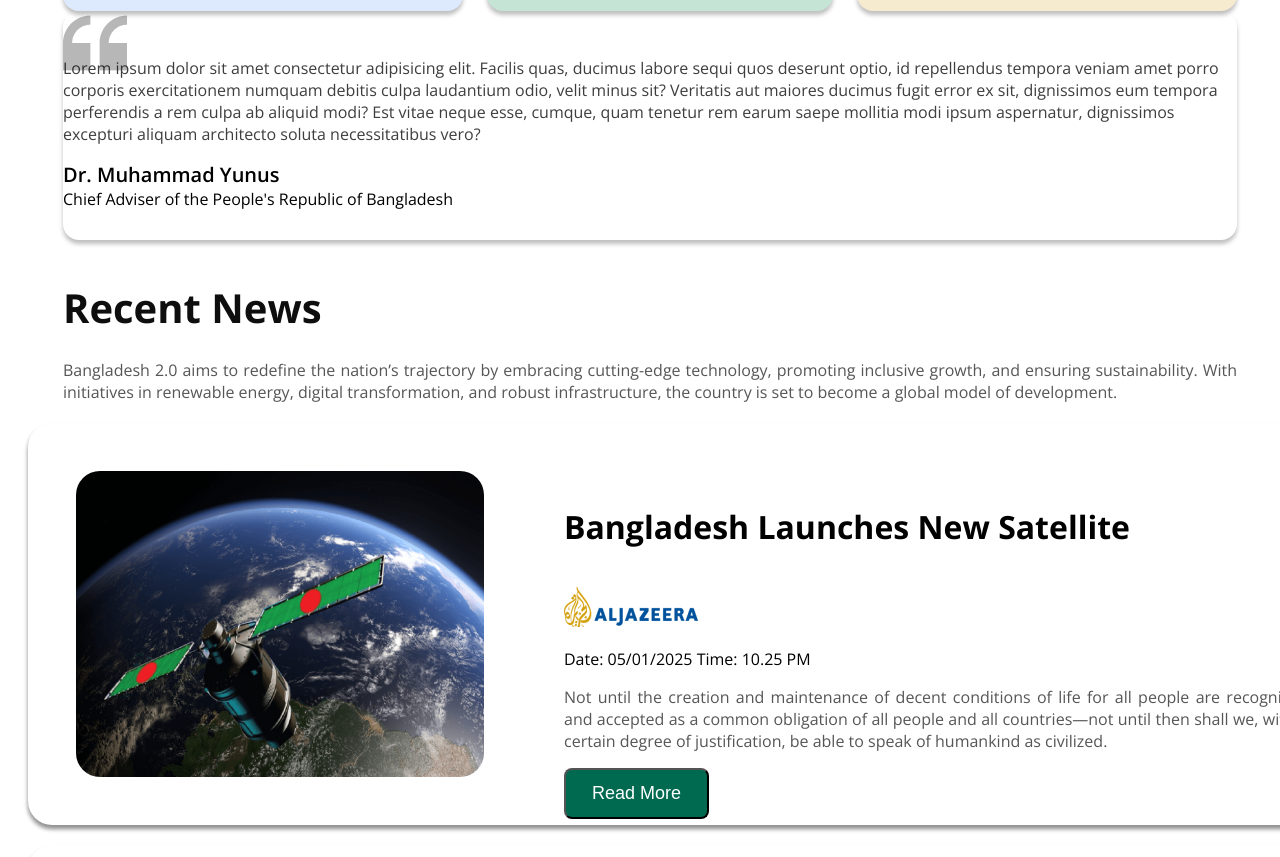
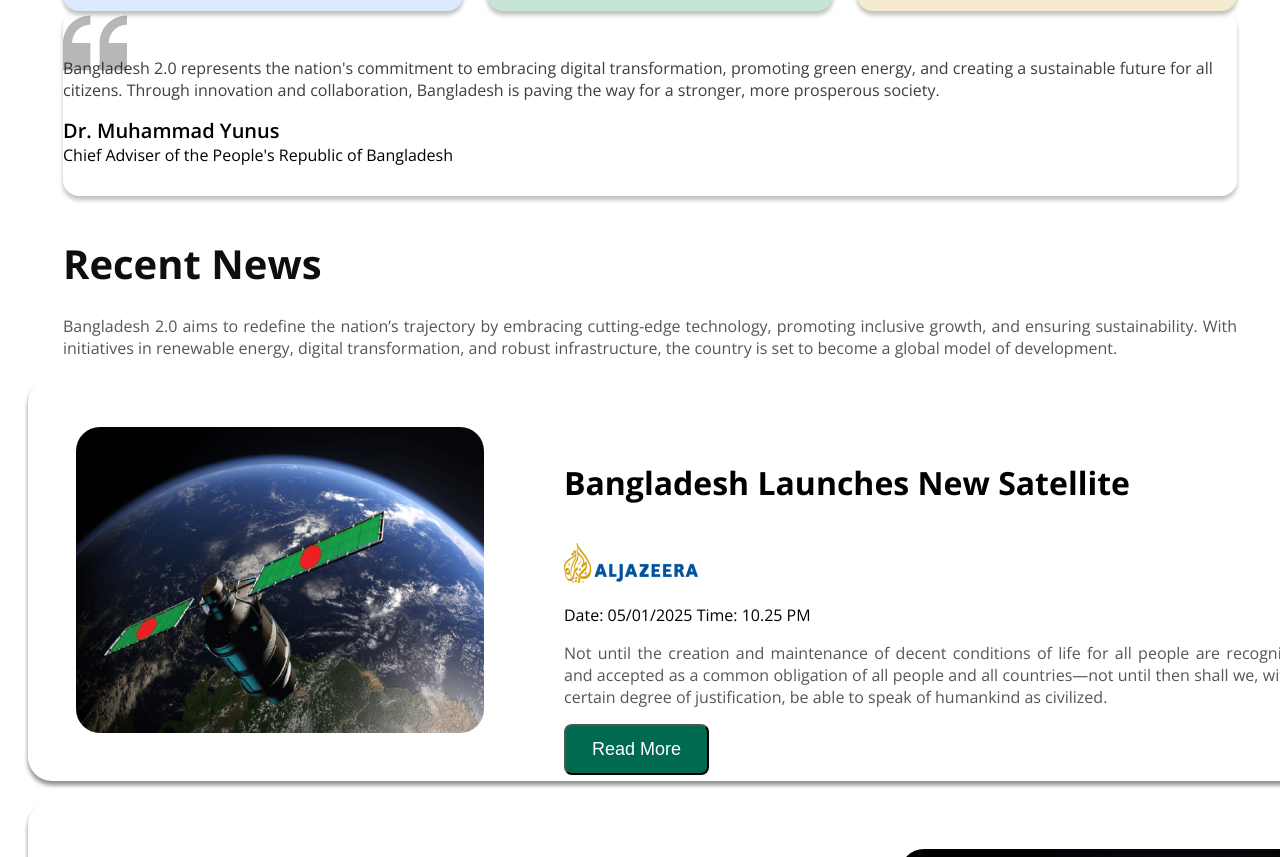
Before and after one commit to arafat-esat/A-1, a plain HTML site: page index.html in a window 1280 px wide. Shown: the part 1027-1884 px from the top of the page. Drawn offline with nearby package versions, Linux system fonts and the light colour scheme.

Commit message:
correct the mistake

```diff
--- a/index.html
+++ b/index.html
@@ -63,11 +63,12 @@
         <section class="testimonial-section">
 
   <div class="quote-container">
+    <div class="quote-text"><p class="quote-text-p">
+        Bangladesh 2.0 represents the nation's commitment to embracing digital transformation, promoting green energy, and creating a sustainable future for all citizens. Through innovation and collaboration, Bangladesh is paving the way for a stronger, more prosperous society.
+    </p></div>
 
 
-    <div class="quote-text"><p class="quote-text-p">
-      Lorem ipsum dolor sit amet consectetur adipisicing elit. Facilis quas, ducimus labore sequi quos deserunt optio, id repellendus tempora veniam amet porro corporis exercitationem numquam debitis culpa laudantium odio, velit minus sit? Veritatis aut maiores ducimus fugit error ex sit, dignissimos eum tempora perferendis a rem culpa ab aliquid modi? Est vitae neque esse, cumque, quam tenetur rem earum saepe mollitia modi ipsum aspernatur, dignissimos excepturi aliquam architecto soluta necessitatibus vero?</p>
-    </div>
+
     <div class="quote-author">Dr. Muhammad Yunus</div>
     <div class="quote-title">Chief Adviser of the People's Republic of Bangladesh</div>
   </div>
```
